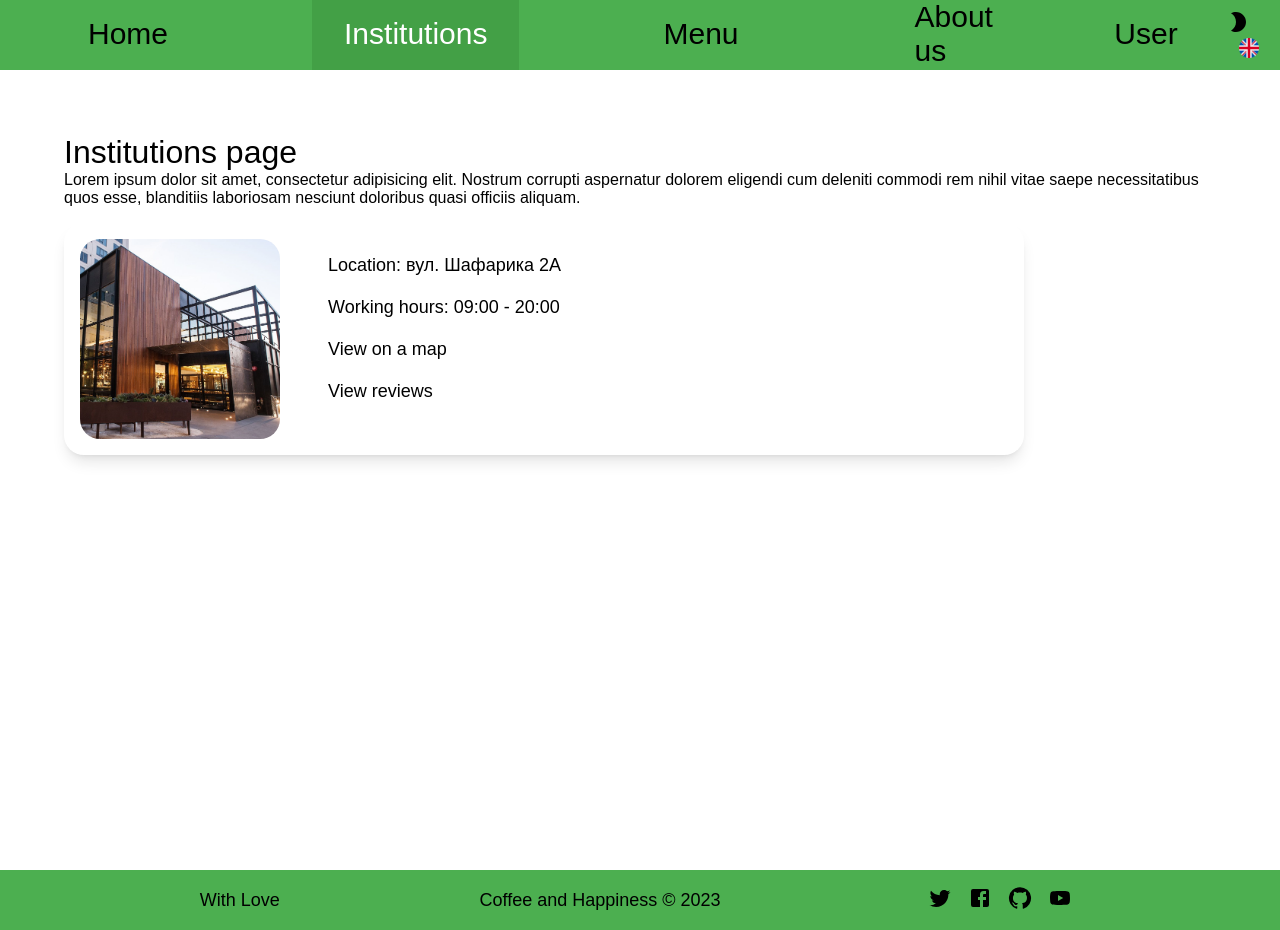
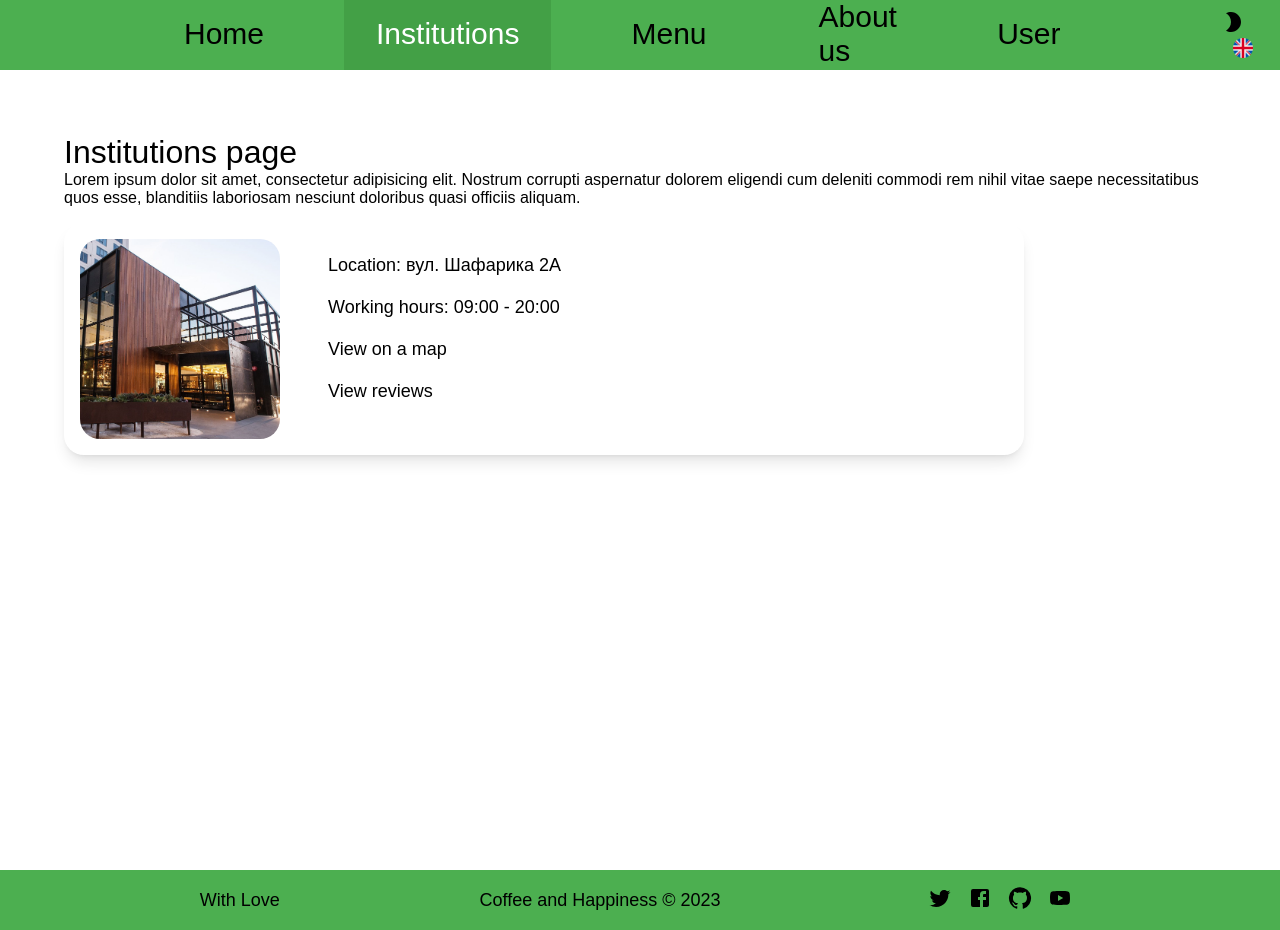
Before and after one commit to hurrr1cane/CoffeeAndHappiness, a Next.js app in the folder frontend/: page /institutions in a window 1280 px wide. Built offline with nearby package versions, Linux system fonts and the light colour scheme; a web font is replaced by a local one.

Commit message:
changed navbar elements

```diff
--- a/frontend/src/app/components/Navbar.module.scss
+++ b/frontend/src/app/components/Navbar.module.scss
@@ -2,6 +2,7 @@ $green: #4caf50;
 $darkgreen: #43a046;
 
 .navbar {
+    padding-left: 8rem;
     z-index: 100;
     display: flex;
     align-items: center;
@@ -64,8 +65,8 @@ $darkgreen: #43a046;
 .link {
     padding: 2rem;
     font-size: 20px;
-    margin-left: 3.5rem;
-    margin-right: 3.5rem;
+    margin-left: 1.5rem;
+    margin-right: 1.5rem;
     color:inherit;
     text-decoration: none;
     &:after {
@@ -81,10 +82,8 @@ $darkgreen: #43a046;
     &:hover::after{
         transform: scaleX(1);
     }
-
+    &:last-of-type {
+      margin-right: 8rem;
+      margin-left: auto;
+  }
 }
-
-.link:last-of-type {
-    margin-right: 1rem;
-    margin-left: auto;
-}
```
Also changed, not shown: frontend/src/app/page.module.scss (+7 -0 lines).
